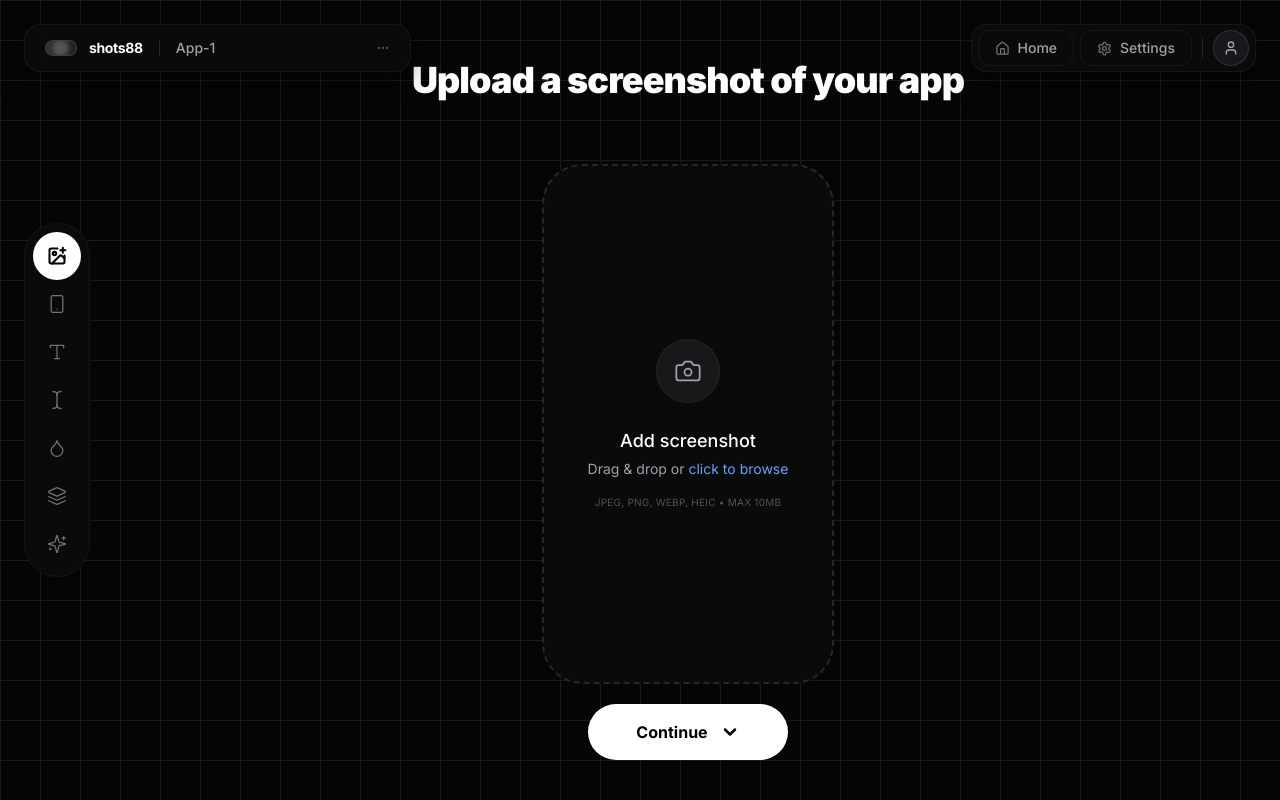
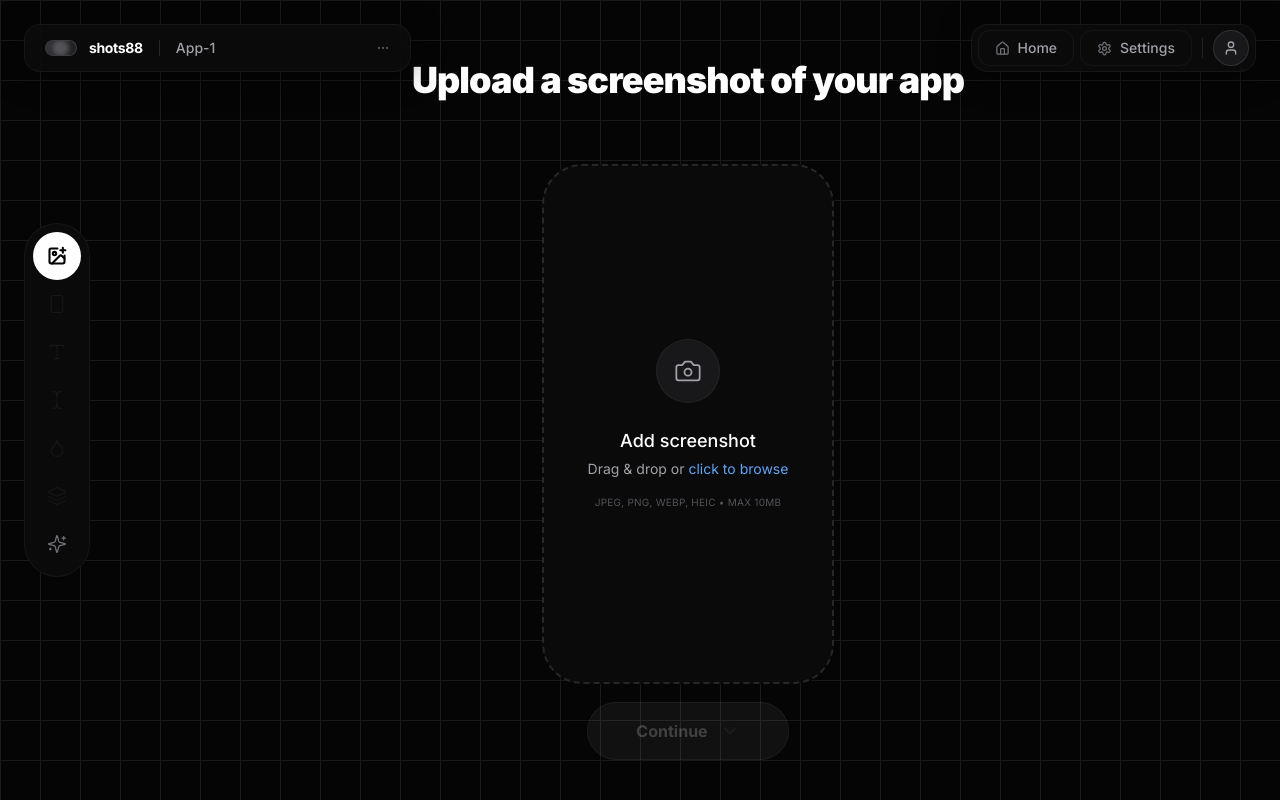
Before and after one commit to ChetanG111/app-s, a Next.js app: page / in a window 1280 px wide. Built offline with nearby package versions, Linux system fonts and the light colour scheme.

Commit message:
Upload image to move to the 2nd tab

```diff
--- a/app/page.tsx
+++ b/app/page.tsx
@@ -131,6 +131,8 @@ export default function Home() {
                 <div className="flex flex-col items-center bg-[#0c0c0c]/90 backdrop-blur-2xl border border-white/5 rounded-full p-2">
                     {icons.map((item, index) => {
                         const isSelected = selectedIndex === index;
+                        const isDisabled = !uploadedImage && index !== 0 && index !== (icons.length - 1);
+
                         return (
                             <div key={item.id} className="relative">
                                 {isSelected && (
@@ -148,6 +150,7 @@ export default function Home() {
                                 <SidebarIcon
                                     Icon={item.icon}
                                     isSelected={isSelected}
+                                    isDisabled={isDisabled}
                                     onClick={() => setSelectedIndex(index)}
                                 />
                                 {item.id === 'generate' && isGenerating && (
@@ -216,10 +219,21 @@ export default function Home() {
                     <div className="absolute bottom-10 left-0 right-0 flex justify-center pl-24 pointer-events-none">
                         <button
                             onClick={handleNext}
-                            className="pointer-events-auto flex items-center gap-3 bg-white hover:bg-zinc-200 text-black px-12 py-4 rounded-full font-bold transition-all duration-300 group active:scale-95"
+                            disabled={selectedIndex === 0 && !uploadedImage}
+                            className={`
+                                pointer-events-auto flex items-center gap-3 px-12 py-4 rounded-full font-bold transition-all duration-300 group active:scale-95
+                                ${selectedIndex === 0 && !uploadedImage
+                                    ? 'bg-white/5 text-white/20 border border-white/5 cursor-not-allowed'
+                                    : 'bg-white hover:bg-zinc-200 text-black shadow-lg shadow-black/20'
+                                }
+                            `}
                         >
                             Continue
-                            <ChevronDown size={20} strokeWidth={3} className="transition-transform duration-300 group-hover:translate-y-0.5" />
+                            <ChevronDown
+                                size={20}
+                                strokeWidth={3}
+                                className={`transition-transform duration-300 ${selectedIndex === 0 && !uploadedImage ? 'opacity-20' : 'group-hover:translate-y-0.5'}`}
+                            />
                         </button>
                     </div>
                 )}
--- a/components/SidebarIcon.tsx
+++ b/components/SidebarIcon.tsx
@@ -4,22 +4,26 @@ import { LucideIcon } from 'lucide-react';
 interface SidebarIconProps {
     Icon: LucideIcon;
     isSelected: boolean;
+    isDisabled?: boolean;
     onClick: () => void;
 }
 
 export const SidebarIcon: React.FC<SidebarIconProps> = ({
     Icon,
     isSelected,
+    isDisabled,
     onClick
 }) => {
     return (
         <button
-            onClick={onClick}
+            onClick={isDisabled ? undefined : onClick}
             className={`
         relative flex items-center justify-center w-12 h-12 rounded-full transition-all duration-300 z-10
-        ${isSelected
-                    ? 'text-black'
-                    : 'text-zinc-500 hover:text-white'
+        ${isDisabled
+                    ? 'text-white/5 cursor-not-allowed'
+                    : isSelected
+                        ? 'text-black'
+                        : 'text-zinc-500 hover:text-white'
                 }
       `}
         >
```
